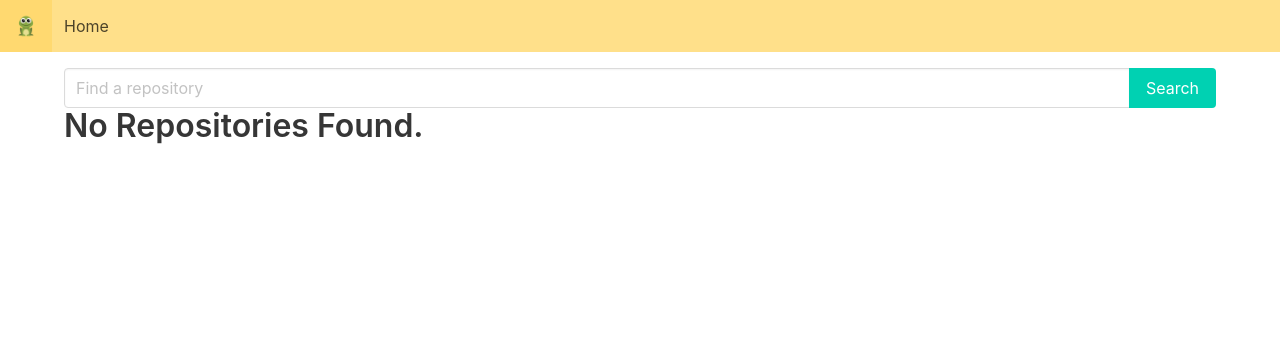
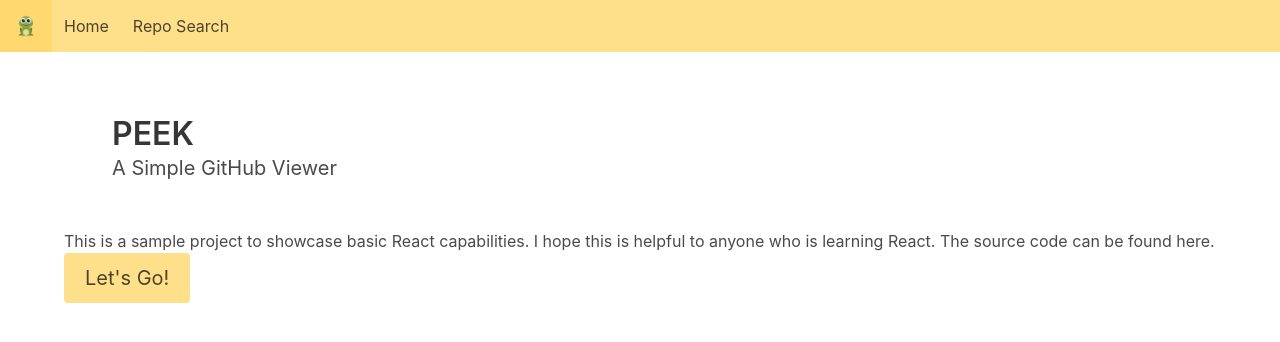
Before and after one commit to notyeninja/github-gallery, a React (Create React App) app: page / in a window 1280 px wide. Shown: the top 342 px of the page. Built offline with nearby package versions, Linux system fonts and the light colour scheme.

Commit message:
added reach router and navigation

```diff
--- a/package.json
+++ b/package.json
@@ -4,6 +4,7 @@
   "private": true,
   "dependencies": {
     "@fortawesome/fontawesome-free": "^5.12.0",
+    "@reach/router": "^1.3.0",
     "@testing-library/jest-dom": "^4.2.4",
     "@testing-library/react": "^9.4.0",
     "@testing-library/user-event": "^7.2.1",
--- a/src/App.js
+++ b/src/App.js
@@ -3,6 +3,8 @@ import 'bulma/css/bulma.min.css';
 import '@fortawesome/fontawesome-free/js/all';
 import Nav from './Nav';
 import RepoHome from './RepoHome';
+import Home from './Home';
+import { Router } from '@reach/router';
 
 
 function App() {
@@ -10,7 +12,10 @@ function App() {
     <>
       <Nav/>
       <div className="container" style={{ marginTop:16 }}>
-        <RepoHome/>
+        <Router>
+          <Home path="/"/>
+          <RepoHome path="search-repo"/>
+        </Router>
       </div>
     </>
   );
--- a/src/Home.js
+++ b/src/Home.js
@@ -1,8 +1,13 @@
 import React from 'react';
 import Nav from './Nav';
+import { navigate } from '@reach/router'
 
 
 function Home() {
+
+    function gotoRepoSearch(){
+        navigate('/search-repo');
+    }
     return(
         <>
             <Nav />
@@ -25,7 +30,7 @@ function Home() {
                         React capabilities. I hope this is helpful to anyone who is learning React.
                         The source code can be found here.
                     </p>
-                    <button className="button is-warning is-medium is-bold">Let's Go!</button>
+                    <button onClick={gotoRepoSearch} className="button is-warning is-medium is-bold">Let's Go!</button>
                 </div>
             </section>
 
--- a/src/Nav.js
+++ b/src/Nav.js
@@ -1,5 +1,6 @@
 import React from 'react';
 import logo from './logo_1.png';
+import { Link } from '@reach/router';
 
 function Nav(){
     return(
@@ -20,7 +21,8 @@ function Nav(){
 
             <div id="mainNavBar" className="navbar-menu">
                 <div className="navbar-start">
-                    <a  className="navbar-item">Home</a>
+                    <Link to="/"  className="navbar-item">Home</Link>
+                    <Link to="search-repo"  className="navbar-item">Repo Search</Link>
                 </div>
             </div>
         </nav>
```
Also changed, not shown: 1 other file (tests, documents, lock files or other folders).
